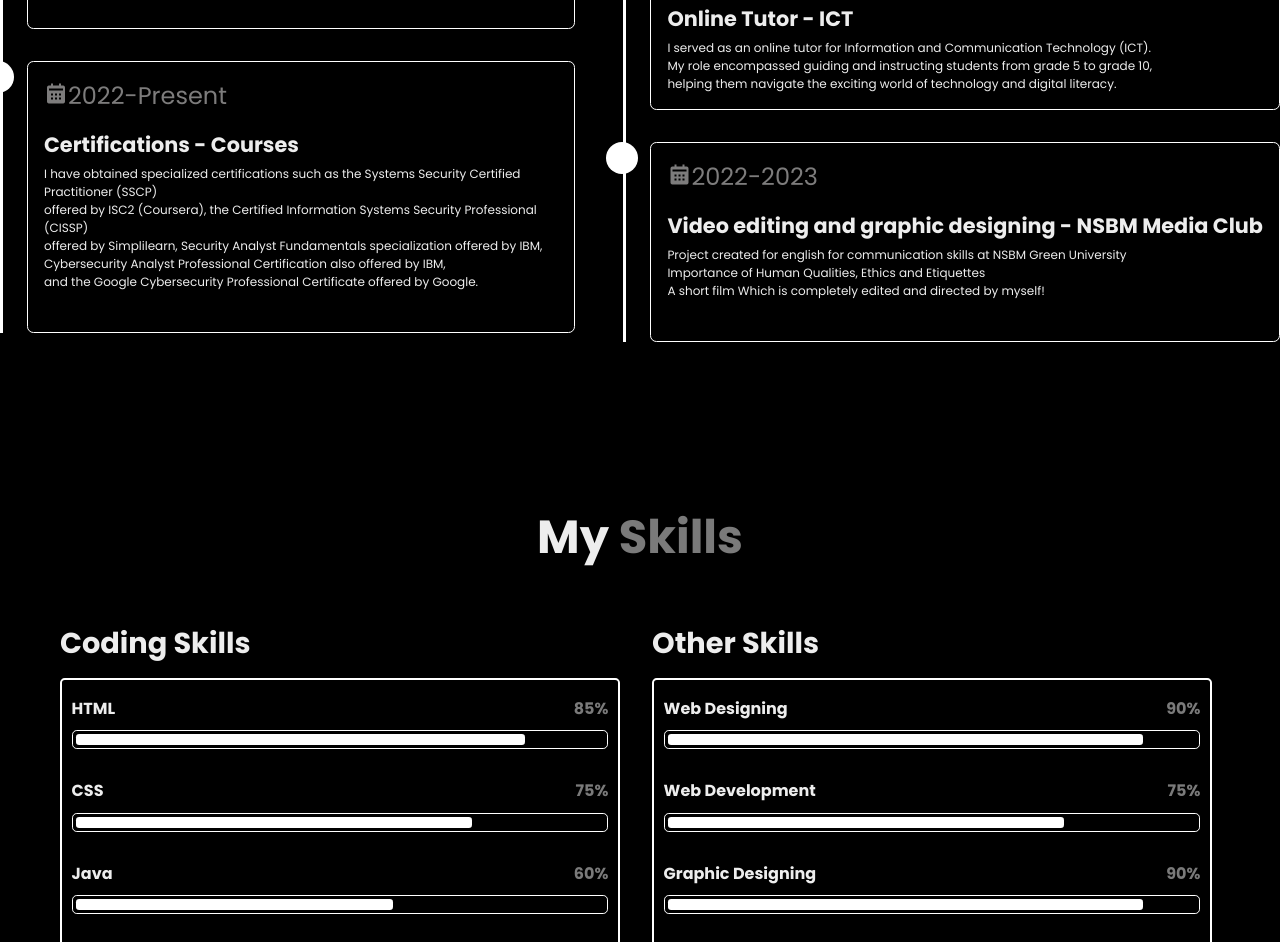
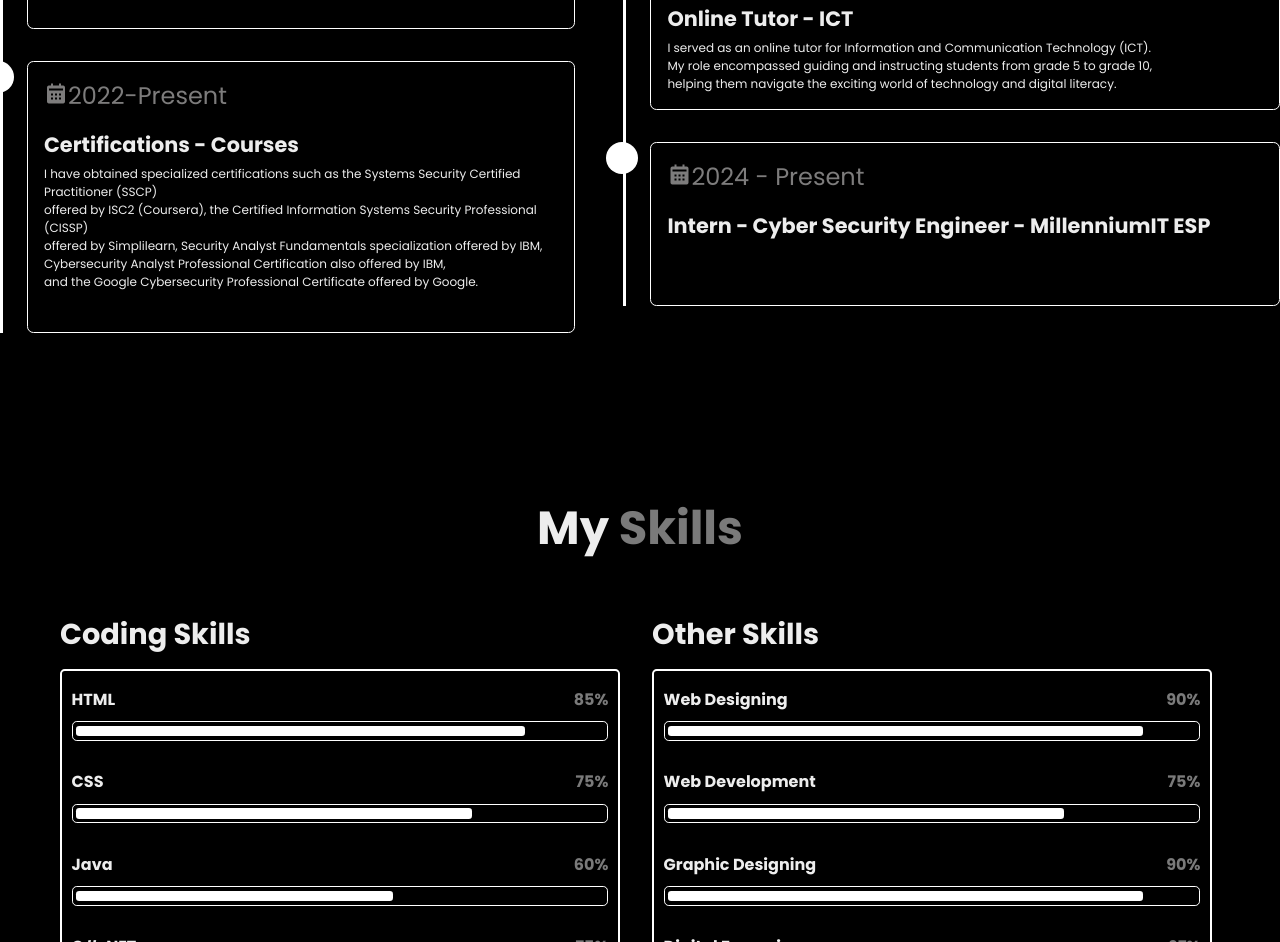
Before and after one commit to Lsam18/Lsam.Code, a plain HTML site: page index.html in a window 1280 px wide. Shown: the part 2573-3515 px from the top of the page. Drawn offline with nearby package versions, Linux system fonts and the light colour scheme; a small style sheet from the web is missing.

Commit message:
Update index.html

```diff
--- a/index.html
+++ b/index.html
@@ -163,9 +163,9 @@
                   </div>
                   <div class="education-content">
                      <div class="content">
-                        <div class="year"><i class='bx bxs-calendar' ></i>2022-2023</div>
-                        <h3>Video editing and graphic designing - NSBM Media Club</h3>
-                        <p>Project created for english for communication skills at NSBM Green University <br> Importance of Human Qualities, Ethics and Etiquettes <br> A short film Which is completely edited and directed by myself!</p>
+                        <div class="year"><i class='bx bxs-calendar' ></i>2024 - Present</div>
+                        <h3>Intern - Cyber Security Engineer - MillenniumIT ESP </h3>
+                        <p> <br></p>
                         <br>
                      </div>
                   </div>
```
